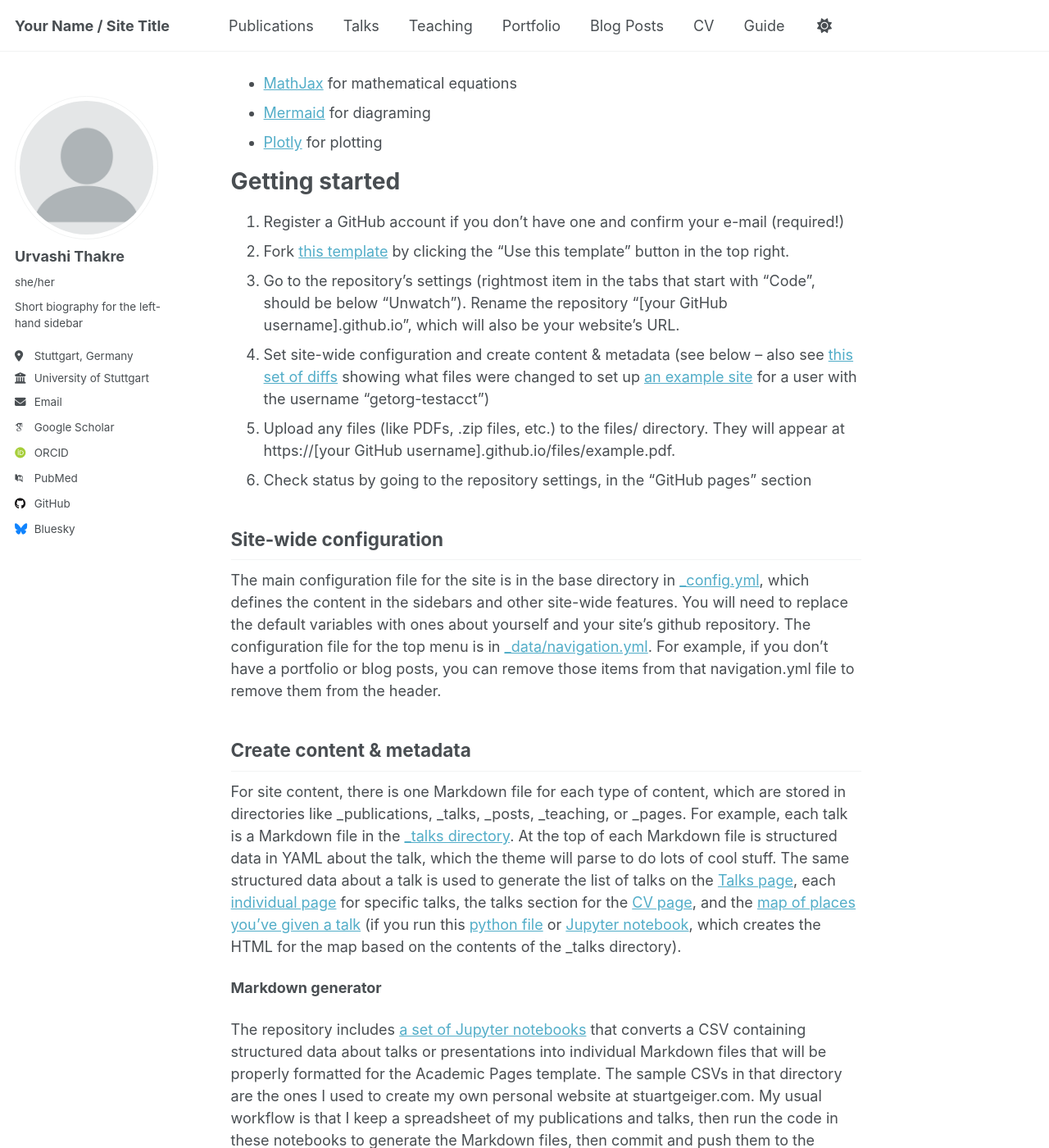
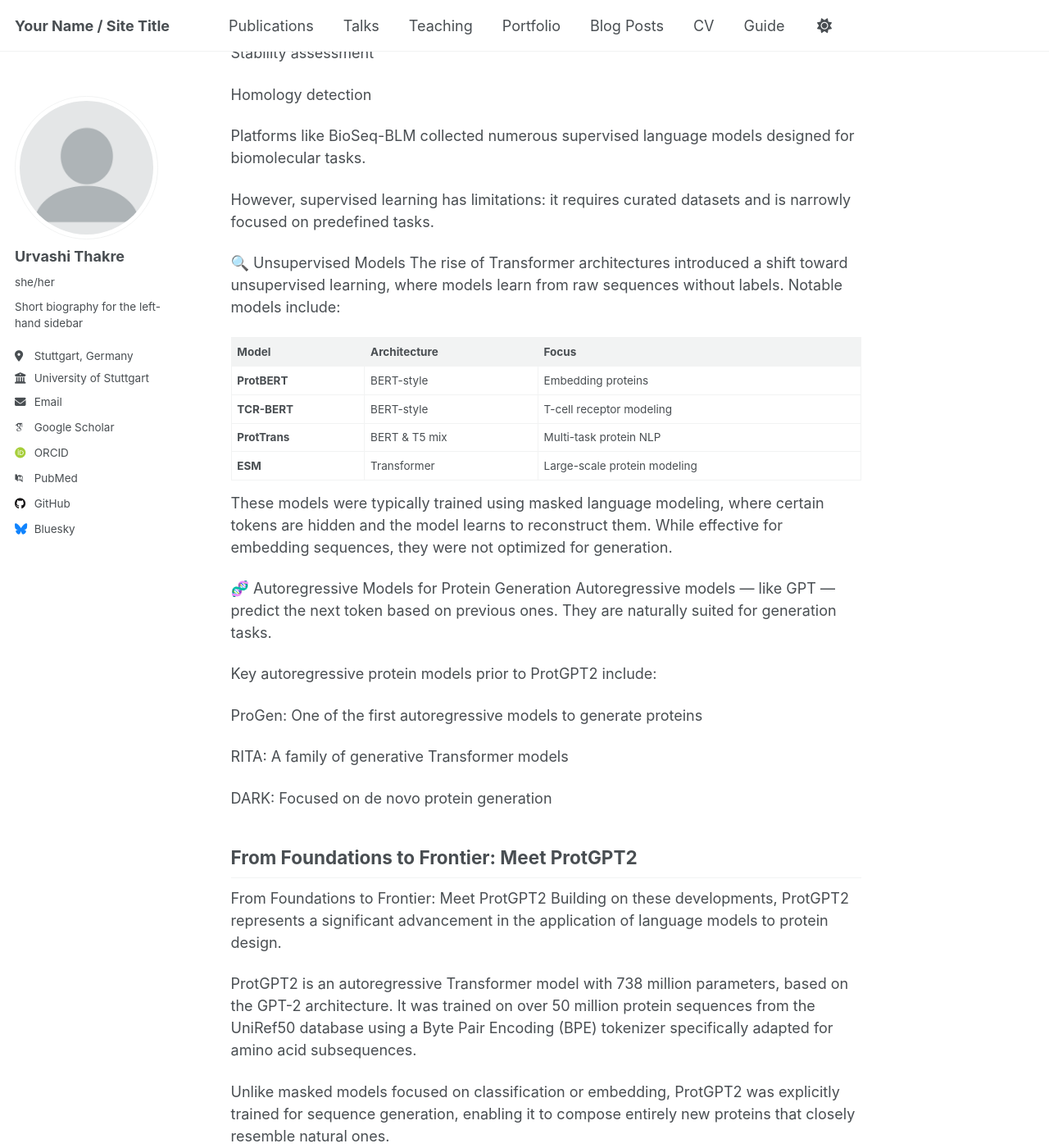
Before and after one commit to urvashithakre/urvashithakre.github.io, a Jekyll site: the page built from _pages/about.md, in a window 1280 px wide and 1400 px high, scrolled down 1390 px. Shown: the whole window at 82% size. Built offline with Jekyll 4.4.1, drawn with Linux system fonts in a browser that asks for light colours; some web fonts are replaced; a script that is not in the unit is left out; some of the changed text lies outside the part shown.

Commit message:
initial work

```diff
--- a/_pages/about.md
+++ b/_pages/about.md
@@ -24,42 +24,59 @@ Recent breakthroughs in Natural Language Processing (NLP) have demonstrated that
 
 Interestingly, proteins share a surprisingly similar structure to natural language. Proteins are linear chains of amino acids drawn from a 20-character chemical alphabet. Protein sequences, like natural languages, are information-complete: they store structure and function entirely in their amino acid order with extreme efficiency. Just like words form sentences with grammar, amino acids form structured domains that fold into functional proteins. This analogy has led to the idea of treating protein sequences as a form of language — one where sequence dictates both structure and function.
 
-Many of the features of dynamic content management systems (like Wordpress) can be achieved in this fashion, using a fraction of the computational resources and with far less vulnerability to hacking and DDoSing. You can also modify the theme to your heart's content without touching the content of your site. If you get to a point where you've broken something in Jekyll/HTML/CSS beyond repair, your Markdown files describing your talks, publications, etc. are safe. You can rollback the changes or even delete the repository and start over - just be sure to save the Markdown files! You can also write scripts that process the structured data on the site, such as [this one](https://github.com/academicpages/academicpages.github.io/blob/master/talkmap.ipynb) that analyzes metadata in pages about talks to display [a map of every location you've given a talk](https://academicpages.github.io/talkmap.html).
+# Previous Work
 
-For those users that need more advanced functionality, the template also supports the following popular tools:
-- [MathJax](https://www.mathjax.org/) for mathematical equations
-- [Mermaid](https://mermaid.js.org/) for diagraming
-- [Plotly](https://plotly.com/javascript/) for plotting
+Before ProtGPT2, several models laid the groundwork for applying NLP techniques to biological sequences. These efforts demonstrated that protein sequences could be understood and analyzed through the lens of language modeling — both in supervised and unsupervised settings.
 
-Getting started
-======
-1. Register a GitHub account if you don't have one and confirm your e-mail (required!)
-1. Fork [this template](https://github.com/academicpages/academicpages.github.io) by clicking the "Use this template" button in the top right.
-1. Go to the repository's settings (rightmost item in the tabs that start with "Code", should be below "Unwatch"). Rename the repository "[your GitHub username].github.io", which will also be your website's URL.
-1. Set site-wide configuration and create content & metadata (see below -- also see [this set of diffs](http://archive.is/3TPas) showing what files were changed to set up [an example site](https://getorg-testacct.github.io) for a user with the username "getorg-testacct")
-1. Upload any files (like PDFs, .zip files, etc.) to the files/ directory. They will appear at https://[your GitHub username].github.io/files/example.pdf.
-1. Check status by going to the repository settings, in the "GitHub pages" section
+🧠 Supervised Models
+Many earlier models were trained on labeled data, focusing on specific prediction tasks such as:
 
-Site-wide configuration
-------
-The main configuration file for the site is in the base directory in [_config.yml](https://github.com/academicpages/academicpages.github.io/blob/master/_config.yml), which defines the content in the sidebars and other site-wide features. You will need to replace the default variables with ones about yourself and your site's github repository. The configuration file for the top menu is in [_data/navigation.yml](https://github.com/academicpages/academicpages.github.io/blob/master/_data/navigation.yml). For example, if you don't have a portfolio or blog posts, you can remove those items from that navigation.yml file to remove them from the header.
+Secondary structure prediction
 
-Create content & metadata
-------
-For site content, there is one Markdown file for each type of content, which are stored in directories like _publications, _talks, _posts, _teaching, or _pages. For example, each talk is a Markdown file in the [_talks directory](https://github.com/academicpages/academicpages.github.io/tree/master/_talks). At the top of each Markdown file is structured data in YAML about the talk, which the theme will parse to do lots of cool stuff. The same structured data about a talk is used to generate the list of talks on the [Talks page](https://academicpages.github.io/talks), each [individual page](https://academicpages.github.io/talks/2012-03-01-talk-1) for specific talks, the talks section for the [CV page](https://academicpages.github.io/cv), and the [map of places you've given a talk](https://academicpages.github.io/talkmap.html) (if you run this [python file](https://github.com/academicpages/academicpages.github.io/blob/master/talkmap.py) or [Jupyter notebook](https://github.com/academicpages/academicpages.github.io/blob/master/talkmap.ipynb), which creates the HTML for the map based on the contents of the _talks directory).
+Stability assessment
 
-**Markdown generator**
+Homology detection
 
-The repository includes [a set of Jupyter notebooks](https://github.com/academicpages/academicpages.github.io/tree/master/markdown_generator
-) that converts a CSV containing structured data about talks or presentations into individual Markdown files that will be properly formatted for the Academic Pages template. The sample CSVs in that directory are the ones I used to create my own personal website at stuartgeiger.com. My usual workflow is that I keep a spreadsheet of my publications and talks, then run the code in these notebooks to generate the Markdown files, then commit and push them to the GitHub repository.
+Platforms like BioSeq-BLM collected numerous supervised language models designed for biomolecular tasks.
 
-How to edit your site's GitHub repository
-------
-Many people use a git client to create files on their local computer and then push them to GitHub's servers. If you are not familiar with git, you can directly edit these configuration and Markdown files directly in the github.com interface. Navigate to a file (like [this one](https://github.com/academicpages/academicpages.github.io/blob/master/_talks/2012-03-01-talk-1.md) and click the pencil icon in the top right of the content preview (to the right of the "Raw | Blame | History" buttons). You can delete a file by clicking the trashcan icon to the right of the pencil icon. You can also create new files or upload files by navigating to a directory and clicking the "Create new file" or "Upload files" buttons.
+However, supervised learning has limitations: it requires curated datasets and is narrowly focused on predefined tasks.
 
-Example: editing a Markdown file for a talk
-![Editing a Markdown file for a talk](/images/editing-talk.png)
 
-For more info
-------
-More info about configuring Academic Pages can be found in [the guide](https://academicpages.github.io/markdown/), the [growing wiki](https://github.com/academicpages/academicpages.github.io/wiki), and you can always [ask a question on GitHub](https://github.com/academicpages/academicpages.github.io/discussions). The [guides for the Minimal Mistakes theme](https://mmistakes.github.io/minimal-mistakes/docs/configuration/) (which this theme was forked from) might also be helpful.
+🔍 Unsupervised Models
+The rise of Transformer architectures introduced a shift toward unsupervised learning, where models learn from raw sequences without labels. Notable models include:
+
+| Model         | Architecture  | Focus                        |
+| ------------- | ------------- | ---------------------------- |
+| **ProtBERT**  | BERT-style    | Embedding proteins           |
+| **TCR-BERT**  | BERT-style    | T-cell receptor modeling     |
+| **ProtTrans** | BERT & T5 mix | Multi-task protein NLP       |
+| **ESM**       | Transformer   | Large-scale protein modeling |
+
+
+These models were typically trained using masked language modeling, where certain tokens are hidden and the model learns to reconstruct them. While effective for embedding sequences, they were not optimized for generation.
+
+🧬 Autoregressive Models for Protein Generation
+Autoregressive models — like GPT — predict the next token based on previous ones. They are naturally suited for generation tasks.
+
+Key autoregressive protein models prior to ProtGPT2 include:
+
+ProGen: One of the first autoregressive models to generate proteins
+
+RITA: A family of generative Transformer models
+
+DARK: Focused on de novo protein generation
+
+## From Foundations to Frontier: Meet ProtGPT2
+From Foundations to Frontier: Meet ProtGPT2
+Building on these developments, ProtGPT2 represents a significant advancement in the application of language models to protein design.
+
+ProtGPT2 is an autoregressive Transformer model with 738 million parameters, based on the GPT-2 architecture. It was trained on over 50 million protein sequences from the UniRef50 database using a Byte Pair Encoding (BPE) tokenizer specifically adapted for amino acid subsequences.
+
+Unlike masked models focused on classification or embedding, ProtGPT2 was explicitly trained for sequence generation, enabling it to compose entirely new proteins that closely resemble natural ones.
+
+✨ **Key Features of ProtGPT2**:
+- Unsupervised training on massive protein sequence data
+- Generates amino acid sequences with realistic frequencies
+- Predicted to be ~88% globular, reflecting natural folding patterns
+- Explores previously unseen regions of the protein space
+- Validated with AlphaFold2, Rosetta, and molecular dynamics
```
